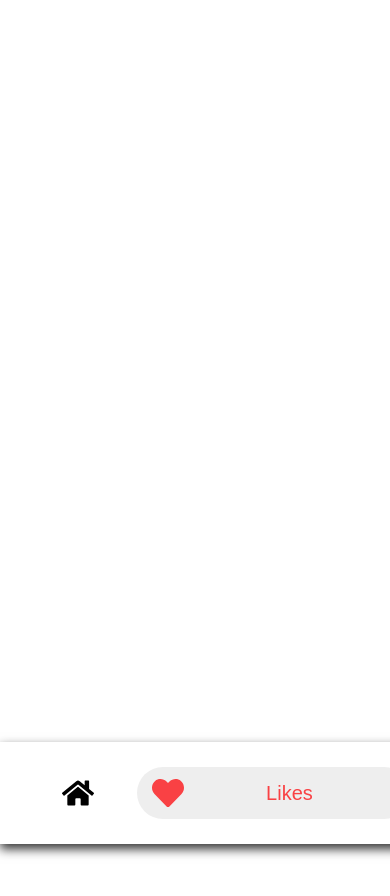
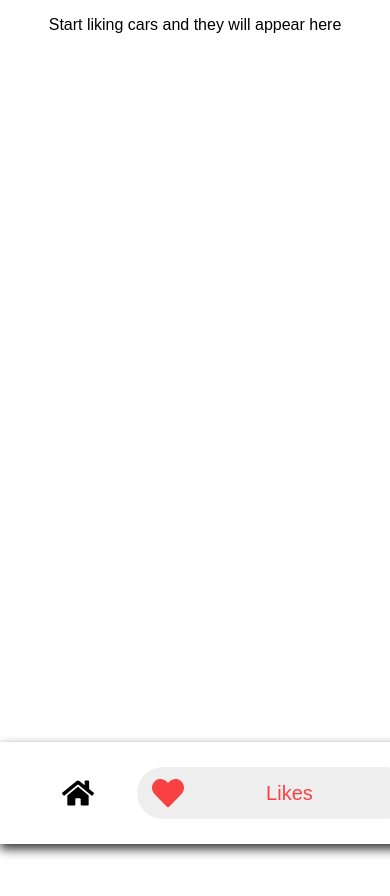
Before and after one commit to javisaacmv/ratingApp, a React (Vite) app: page / in a window 390 px wide. Both pictures are taken after a click on the element 352 px from the left and 793 px from the top of the page. Shown: the top 896 px of the page. Before the commit the page ends 844 px from the top, so only its background shows below. Built offline with nearby package versions, Linux system fonts and the light colour scheme.

Commit message:
improve responsiveness

```diff
--- a/src/App.css
+++ b/src/App.css
@@ -10,4 +10,19 @@ body {
   justify-content: flex-start;
   align-items: center;
   height: 120vh;
+  width: 100vw;
+
 }
+
+.No_Content_Text{
+  text-align: center;
+  color: black
+}
+
+.No_Content_Text_Container{
+  display: flex;
+  justify-content: center;
+  align-items: center;
+  text-align: center;
+  width: 100%;
+}
--- a/src/App.tsx
+++ b/src/App.tsx
@@ -23,16 +23,14 @@ const App = () => {
     setContentArr(arr);
   };
 
-  console.log(contentArr);
-
   const next = () => {
     setCurrent(current + 1);
   };
   return (
     <>
       <div>
-        {/* <Drawer setShowing={setShowing} /> */}
         {showing === "home" && (
+          <>
             <div className="Card_Container">
               {contentArr.map((car, i) => (
                 <CardComponent
@@ -42,8 +40,13 @@ const App = () => {
                   gotLiked={gotLiked}
                 />
               ))}
-            {current >= content.length && <p>That's it!</p>}
+              {current >= content.length && (
+                <div className="No_Content_Text_Container">
+                  <p className="No_Content_Text">That's it!</p>
                 </div>
+              )}
+            </div>
+          </>
         )}
         {showing === "liked" && (
           <div className="Card_Container">
@@ -52,6 +55,13 @@ const App = () => {
               .map((car) => (
                 <CardComponent current={true} next={next} car={car} />
               ))}
+            {contentArr.filter((c) => c.liked).length === 0 && (
+              <div className="No_Content_Text_Container">
+                <p className="No_Content_Text">
+                  Start liking cars and they will appear here
+                </p>
+              </div>
+            )}
           </div>
         )}
       </div>
--- a/src/components/BottomTabs/bottomTabs.css
+++ b/src/components/BottomTabs/bottomTabs.css
@@ -8,6 +8,7 @@
    width: 100%;
     display: flex;
     flex-direction: row;
+    z-index: 100;
     background-color: #fff;
     padding: 25px 20px;
     box-shadow: 0px 5px 10px rgba(0,0,0,0.8);
--- a/src/components/CardComponent/card.css
+++ b/src/components/CardComponent/card.css
@@ -1,6 +1,6 @@
 .Card{
     width: 95%;
-    min-height: 85vh;
+    height: 80vh;
     border-radius: 10px;
     margin-top: 1rem;
   background-color: white;
@@ -72,6 +72,7 @@
 
 .Description_Container{
     margin: 10px;
+    overflow: scroll;
 }
 
 .Unlike_Icon{
```
Lines whose indentation alone changed are shown as unchanged.
